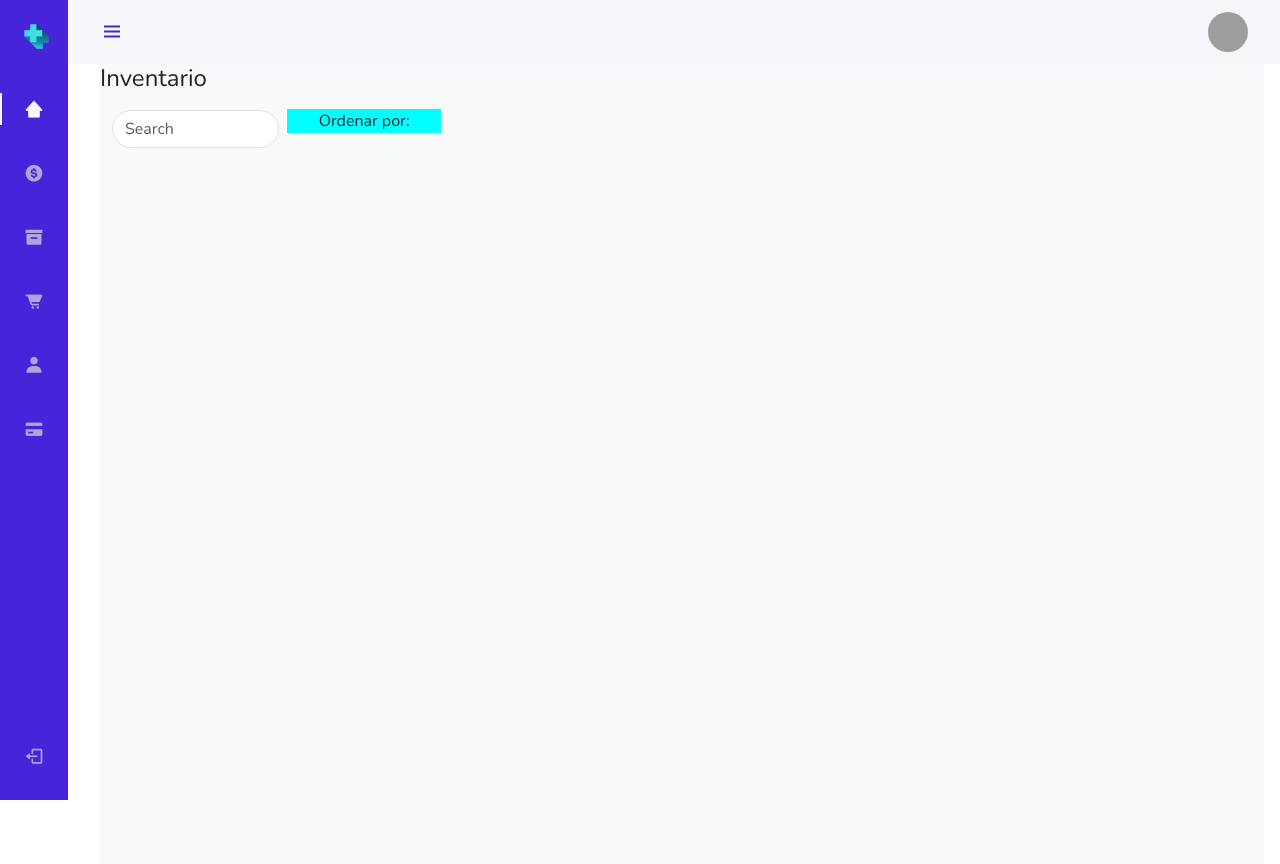
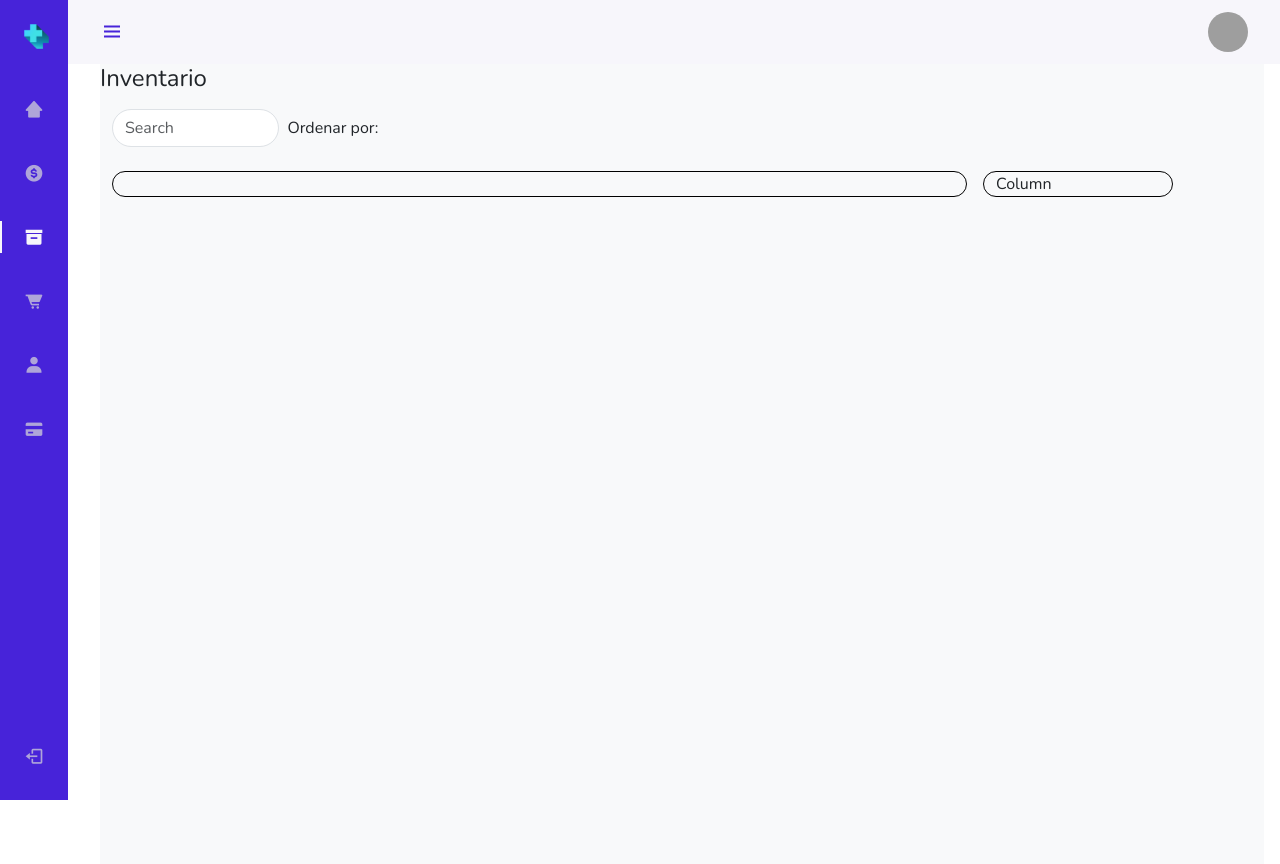
Before and after one commit to Angelilloglez98/OUTERPHARMA, a PHP site: page /inventario.html in a window 1280 px wide. Run offline with PHP 8.4, Linux system fonts and the light colour scheme; grey boxes are pictures that could not be loaded.

Commit message:
inventario y enlaces header

```diff
--- a/App/BaseDatos/Tablas/BBDD_OUTERPHARMA.txt
+++ b/App/BaseDatos/Tablas/BBDD_OUTERPHARMA.txt
@@ -82,7 +82,8 @@ INSERT INTO EMPLEADOS (Nombre, CcorreoFarmacia, Contrasena, Rol) VALUES
 INSERT INTO PRODUCTOS (IdProducto, Nombre, pActivo, Laboratorio, vAdmin, presMedica) VALUES
 (1, 'Paracetamol', 'Paracetamol', 'Bayer', 'Oral', 'N'),
 (2, 'Aspirina', 'Acido acetilsalicilico', 'Pfizer', 'Oral', 'N'),
-(3, 'Ibuprofeno', 'Ibuprofeno', 'Roche', 'Oral', 'N');
+(3, 'Ibuprofeno', 'Ibuprofeno', 'Roche', 'Oral', 'N'),
+(4, 'Acetilcisteina', 'Acetilcisteina', 'MOBA', 'Efervescente', 'N');
 
 INSERT INTO VENTAS (nVentas, IdProducto, nEmpleado, Fecha, Cantidad, Precio, Total)
 VALUES
@@ -102,7 +103,8 @@ INSERT INTO PROVEEDORES (Nombre, Direccion, nTelefono, CcorreoFarmacia) VALUES
 INSERT INTO FARMACIAS_PRODUCTOS (Ccorreo, IdProducto, Precio, Cantidad, fEntrada, fCaducidad) VALUES
 ('farmacia1@gmail.com', 1, 1.25, 100, '2021-12-01', '2023-12-01'),
 ('farmacia1@gmail.com', 2, 1.50, 50, '2021-12-01', '2023-12-01'),
-('farmacia2@yahoo.com', 3, 2.00, 75, '2021-12-01', '2023-12-01');
+('farmacia2@yahoo.com', 3, 2.00, 75, '2021-12-01', '2023-12-01'),
+('farmacia1@gmail.com', 4, 1.75, 75, '2021-12-01', '2023-12-01');
 
 INSERT INTO VENTAS_PRODUCTOS (nVentas, IdProducto) VALUES
 (1, 1),
--- a/App/inventario.html
+++ b/App/inventario.html
@@ -19,13 +19,13 @@
         </header>
         <div class="l-navbar" id="nav-bar">
             <nav class="nav">
-                <div> <a href="#" class="nav_logo"> <img src="assets/logo.png" class="outerpharma"> <span class="nav_logo-name">OuterPharma</span> </a>
-                    <div class="nav_list"> <a href="Inicio.html" class="nav_link active"> <i class='bx bxs-home-alt-2 nav_icon'></i> <span class="nav_name">Inicio</span> </a>
-                        <a href="#" class="nav_link"> <i class='bx bxs-dollar-circle nav_icon'></i> <span class="nav_name">Ventas</span>
-                        </a> <a href="#" class="nav_link"> <i class='bx bxs-box nav_icon'></i> <span class="nav_name">Inventario</span> </a>
-                        <a href="#" class="nav_link"> <i class='bx bxs-cart-alt nav_icon'></i> <span class="nav_name">Pedidos</span> </a>
-                        <a href="#" class="nav_link"> <i class='bx bxs-user nav_icon'></i> <span class="nav_name">Clientes</span> </a>
-                        <a href="#" class="nav_link"> <i class='bx bxs-credit-card nav_icon'></i> <span class="nav_name">Historial Ventas</span> </a> </div>
+                <div> <a href="Inicio.html" class="nav_logo"> <img src="assets/logo.png" class="outerpharma"> <span class="nav_logo-name">OuterPharma</span> </a>
+                    <div class="nav_list"> <a href="Inicio.html" class="nav_link"> <i class='bx bxs-home-alt-2 nav_icon'></i> <span class="nav_name">Inicio</span> </a>
+                        <a href="ventas.html" class="nav_link"> <i class='bx bxs-dollar-circle nav_icon'></i> <span class="nav_name">Ventas</span></a>
+                        <a href="inventario.html" class="nav_link active"> <i class='bx bxs-box nav_icon'></i> <span class="nav_name">Inventario</span> </a>
+                        <a href="pedidos.html" class="nav_link"> <i class='bx bxs-cart-alt nav_icon'></i> <span class="nav_name">Pedidos</span> </a>
+                        <a href="clientes.html" class="nav_link"> <i class='bx bxs-user nav_icon'></i> <span class="nav_name">Clientes</span> </a>
+                        <a href="historialVentas.html" class="nav_link"> <i class='bx bxs-credit-card nav_icon'></i> <span class="nav_name">Historial Ventas</span> </a> </div>
                 </div> <a href="#" class="nav_link"> <i class='bx bx-log-out nav_icon'></i> <span class="nav_name">SignOut</span> </a>
             </nav>
         </div>
@@ -42,9 +42,21 @@
                 </div>
             </nav>
 
-            <div class="container-fluid">
-                <div class="datos"></div>
-            </div>
+            <div class="container">
+                <div class="">
+                    <div class="row gap-3 fit">
+                        <div class="col-9">
+                            <div class="row datos">
+
+                            </div>
+                        </div>
+                        <div class="col-2">
+                          Column
+                        </div>
+                    </div>
+                </div>
+
+              </div>
         </div>
         <!--Container Main end-->
     </body>
--- a/App/scripts/inventario.js
+++ b/App/scripts/inventario.js
@@ -6,15 +6,19 @@ fetch('http://localhost/OuterPharma/App/BaseDatos/devInventario.php')
 
         let datos = document.querySelector(".datos");
         let medicamentos = document.createElement("div");
+        medicamentos.classList.add("my-2", "col-4", "mx-3", "p-2");
 
         let pNombre = document.createElement("p");
-        pNombre = document.createTextNode("Nombre del producto: " + inventario.NombreProducto);
+        let nombrePro = document.createTextNode("Nombre del producto: " + inventario.NombreProducto)
+        pNombre.appendChild(nombrePro);
 
         let pCantidad = document.createElement("p");
-        pCantidad = document.createTextNode("Cantidad: " + inventario.Cantidad);
+        let cantidadPro = document.createTextNode("Stock: " + inventario.Cantidad)
+        pCantidad.appendChild(cantidadPro);
 
         let pPrecio = document.createElement("p");
-        pPrecio = document.createTextNode("Precio: " + inventario.Precio);
+        let precioPro = document.createTextNode("Precio: " + inventario.Precio)
+        pPrecio.appendChild(precioPro);
 
         medicamentos.appendChild(pNombre);
         medicamentos.appendChild(pCantidad);
--- a/App/styles/inventario.css
+++ b/App/styles/inventario.css
@@ -14,7 +14,22 @@ form{
 
 p{
     width: 100%;
-    text-align: center;
-    align-items: center;
-    background-color: aqua;
+    margin: 0;
+    padding: 0;
 }
+
+.col-9{
+    border-radius: 25px;
+    border: 1px solid black;
+}
+
+.col-4{
+    border: 1px solid black;
+    background-color: #DAE2E4;
+    border-radius: 10px;
+}
+
+.col-2{
+    border: 1px solid black;
+    border-radius: 25px;
+}
```
Also changed, not shown: App/header.html (+7 -7 lines), App/header_admin.html (+7 -8 lines), App/inventarioAdmin.html (+7 -8 lines).
